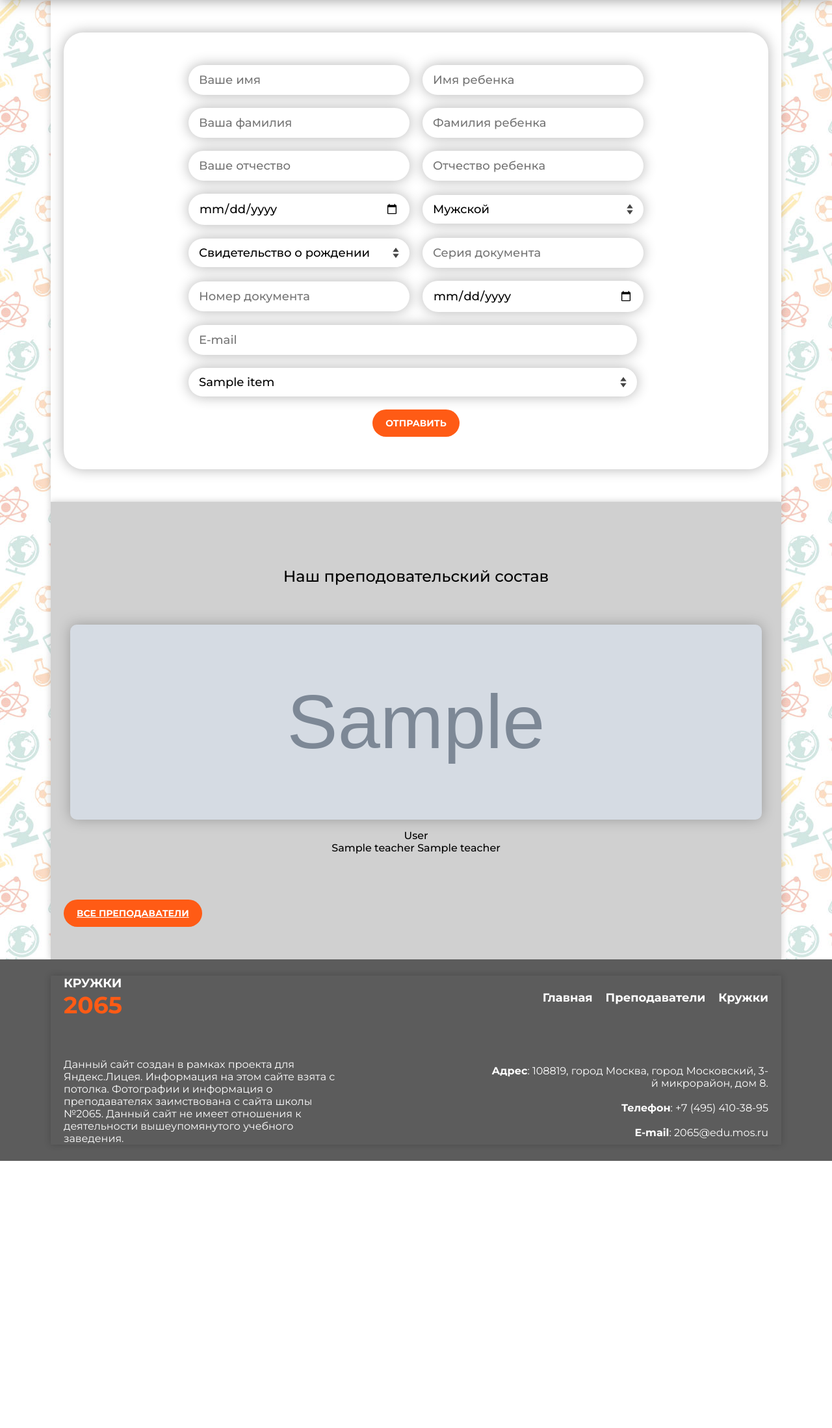
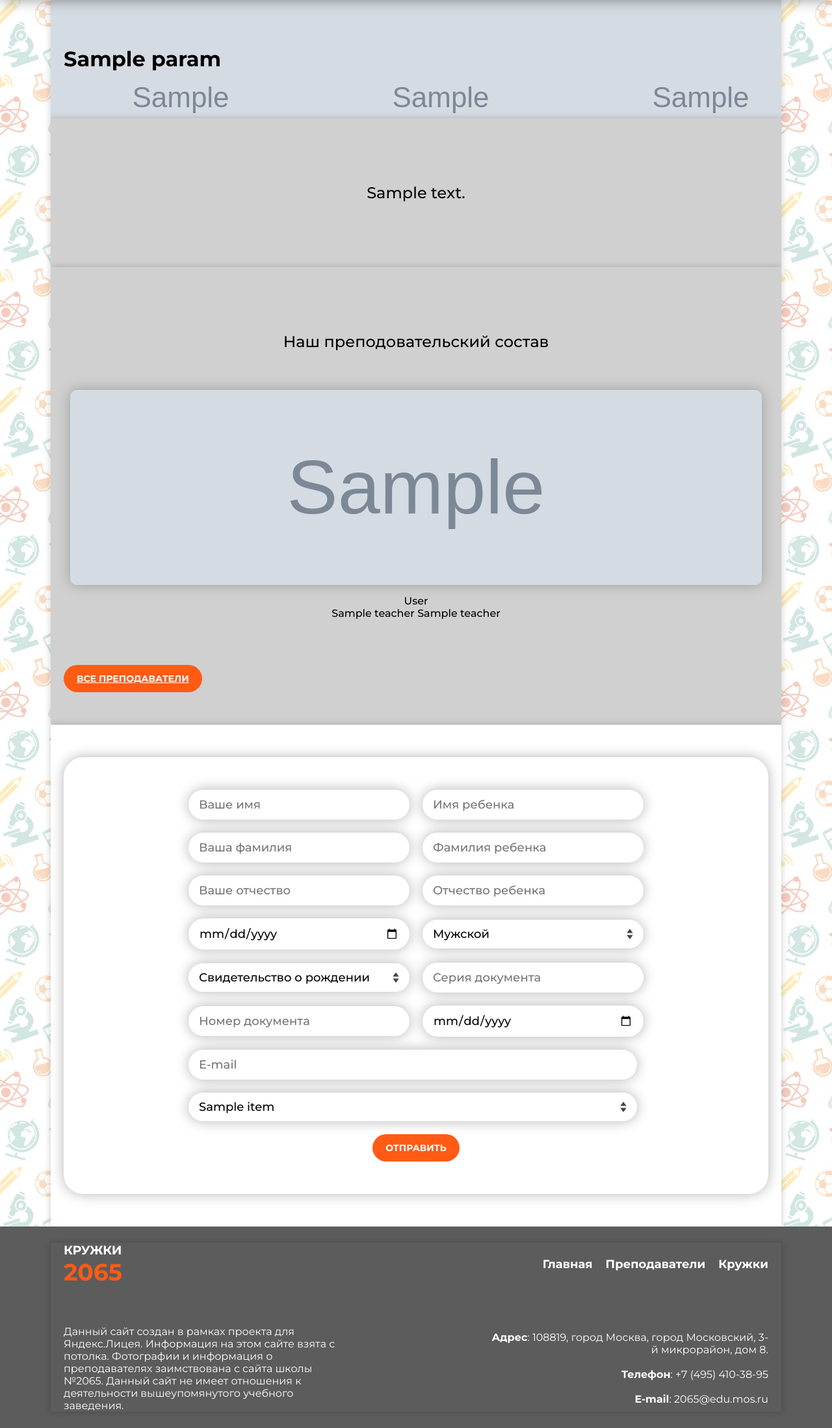
Before and after one commit to God-Of-Code3/SchoolClubs, a Flask app: template SchoolClubs/templates/index.html in a window 1280 px wide. Shown: the part 117-2314 px from the top of the page at 65% size. Before the commit the page ends 1903 px from the top, so only its background shows below. Run offline with Flask 2, Linux system fonts and the light colour scheme; the template is opened without the code that fills it: most values are stand-ins (such as "Sample title", 1, 10 or a date in 2020); grey boxes marked "Sample" are stand-in pictures.

Commit message:
Расширены шаблоны страниц

```diff
--- a/SchoolClubs/templates/index.html
+++ b/SchoolClubs/templates/index.html
@@ -1,7 +1,10 @@
 {% extends "base.html" %}
 {% block content %}
 
+{% include "screen.html" %}
+{% include "text_block.html" %}
+{% include "teachers.html" %}
 {% include "register_in_club_form.html" %}
-{% include "teachers.html" %}
+
 
 {% endblock %}
--- /dev/null
+++ b/SchoolClubs/templates/screen.html
@@ -0,0 +1,12 @@
+<div class="section screen">
+	<div class="container" style="background-image: url('static/img/{{params['screen_image']}}')">
+
+		<div class="section__content">
+			<div class="screen__title">
+				<h1>
+					{{params['screen_title']|safe}}
+				</h1>
+			</div>
+		</div>
+	</div>
+</div>
--- /dev/null
+++ b/SchoolClubs/templates/text_block.html
@@ -0,0 +1,6 @@
+<div class="section _gray">
+	<div class="container">
+		<div class="section__title">{{params['text_block']}}</div>
+		<div class="section__content"></div>
+	</div>
+</div>
```
